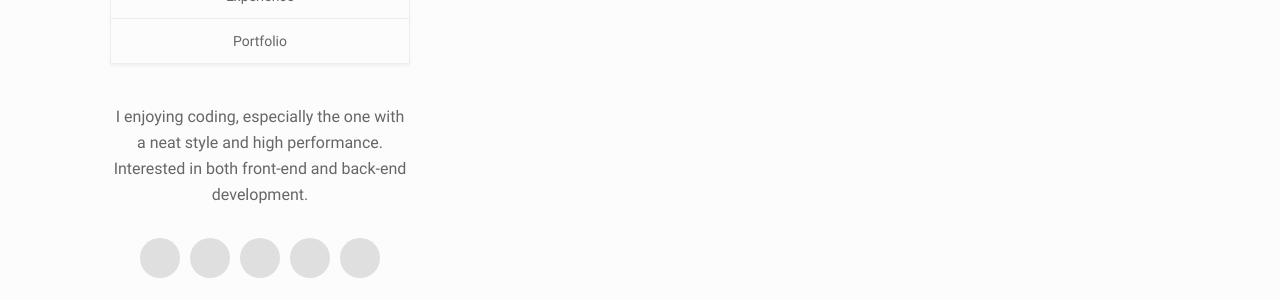
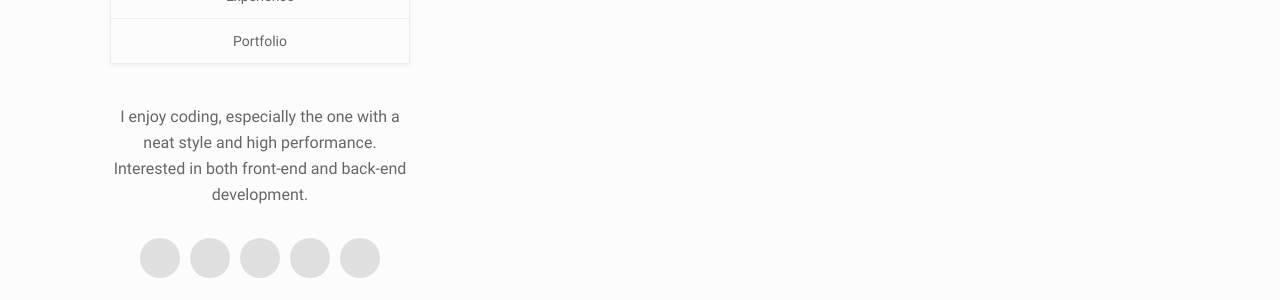
Before and after one commit to LoneRan/loneran.github.io, a Jekyll site: the page built from index.html, in a window 1280 px wide. Shown: the part 431-731 px from the top of the page. Built offline with Jekyll 4.4.1, drawn with Linux system fonts in a browser that asks for light colours.

Commit message:
Update _config.yml

```diff
--- a/_config.yml
+++ b/_config.yml
@@ -83,7 +83,7 @@
 name: Yibo Wang
 job_title: Software Developer Intern @iSmileTechnologies. Currently graduate @USC
 email: yibo.ivan.wang@gmail.com
-description: I enjoying coding, especially the one with a neat style and high performance. Interested in both front-end and back-end development.
+description: I enjoy coding, especially the one with a neat style and high performance. Interested in both front-end and back-end development.
 avatar: /assets/images/IMG_2039.jpeg
 favicon: /favicon.ico
 twitter_handler: your_handler
```
